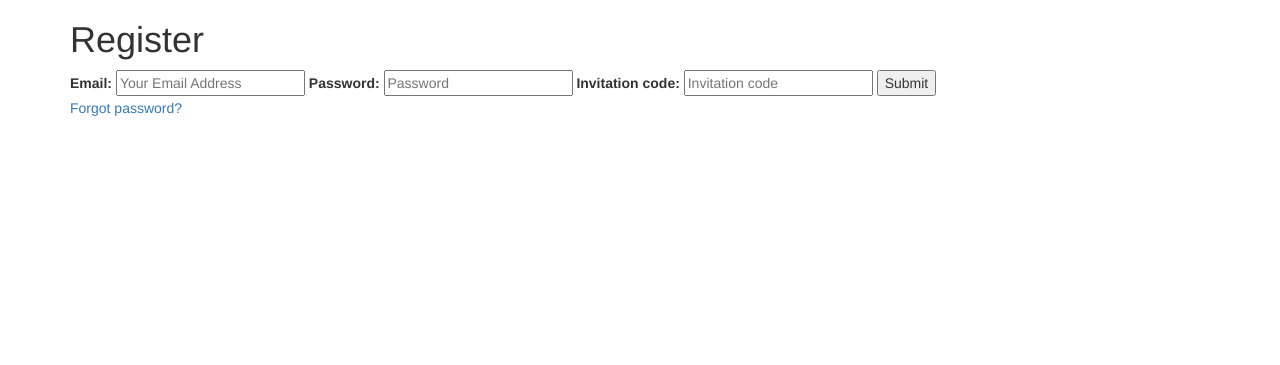
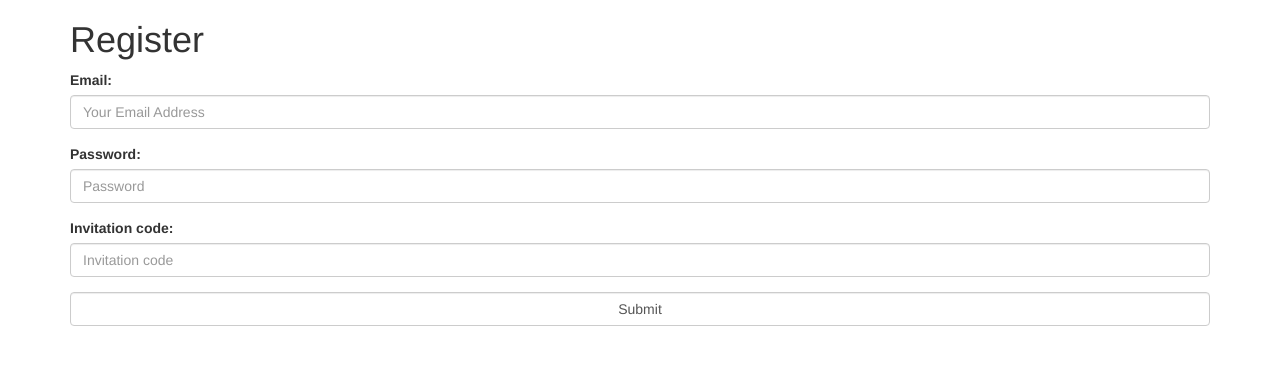
Before and after one commit to hammygoonan/link-shortener, a Flask app: page /users/register in a window 1280 px wide. Shown: the top 365 px of the page. Run offline with Flask 2, Linux system fonts and the light colour scheme; parts of the project's set-up code (start-up, migrations or seed data) failed here and were passed over; some libraries are stand-ins or nearby versions.

Commit message:
starting user registration

```diff
--- a/shortener/users/templates/register.html
+++ b/shortener/users/templates/register.html
@@ -2,14 +2,23 @@
 
 {% block content %}
 <h1>Register</h1>
+{% for message in get_flashed_messages() %}
+	<p class="has-error">{{ message }}</p>
+{% endfor %}
 <form id="login-form" method="post" action="">
-	<label for="email">Email:</label>
-	<input name="email" type="text" placeholder="Your Email Address" />
-	<label for="password">Password:</label>
-	<input name="password" type="password" placeholder="Password" />
-	<label for="invite">Invitation code:</label>
-	<input name="invite" type="text" placeholder="Invitation code" />
-	<input type="submit" name="Submit" value="Submit" />
+    <div class="form-group">
+        <label for="email">Email:</label>
+        <input class="form-control" name="email" type="text" placeholder="Your Email Address" />
+    </div>
+    <div class="form-group">
+        <label for="password">Password:</label>
+        <input class="form-control" name="password" type="password" placeholder="Password" />
+    </div>
+    <div class="form-group">
+        <label for="invite">Invitation code:</label>
+        <input class="form-control" name="invite" type="text" placeholder="Invitation code" />
+    </div>
+    <div class="form-group">
+    <button class="form-control" type="submit" class="btn btn-default">Submit</button>
 </form>
-<p><a href="/users/forgot_password">Forgot password?</a></p>
 {% endblock %}
--- a/shortener/users/views.py
+++ b/shortener/users/views.py
@@ -8,7 +8,7 @@ from shortener.models import User
 from flask.ext.login import login_user, login_required, logout_user,\
     current_user
 from shortener import db, bcrypt
-from shortener.models import User
+from shortener.models import Invitation
 
 users_blueprint = Blueprint(
     'users', __name__,
@@ -46,7 +46,13 @@ def logout():
 def register():
     """Register route."""
     if request.method == "POST":
-        pass
+        if(
+            not request.form.get('email') or
+            not request.form.get('password') or
+            not request.form.get('invite')
+        ):
+            flash('Please ensure you fill in all fields.')
+            return render_template('register.html')
 
     return render_template('register.html')
 
```
Also changed, not shown: tests/users.py (+40 -0 lines).
